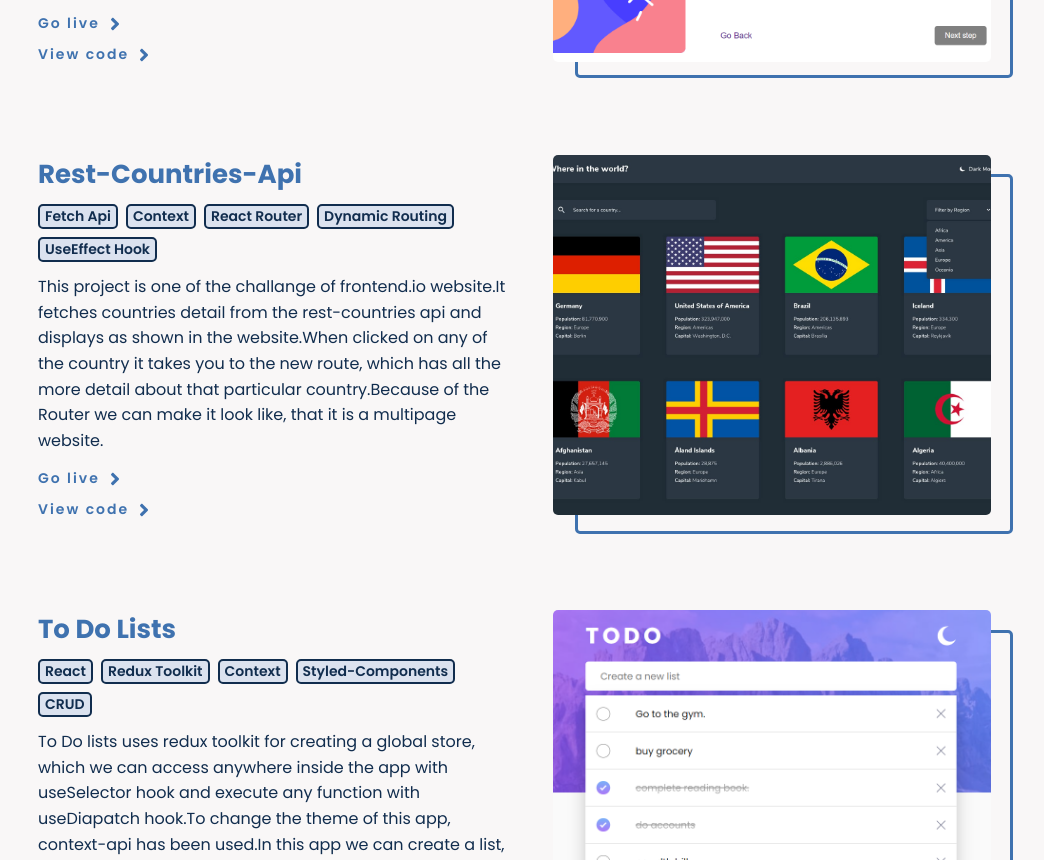
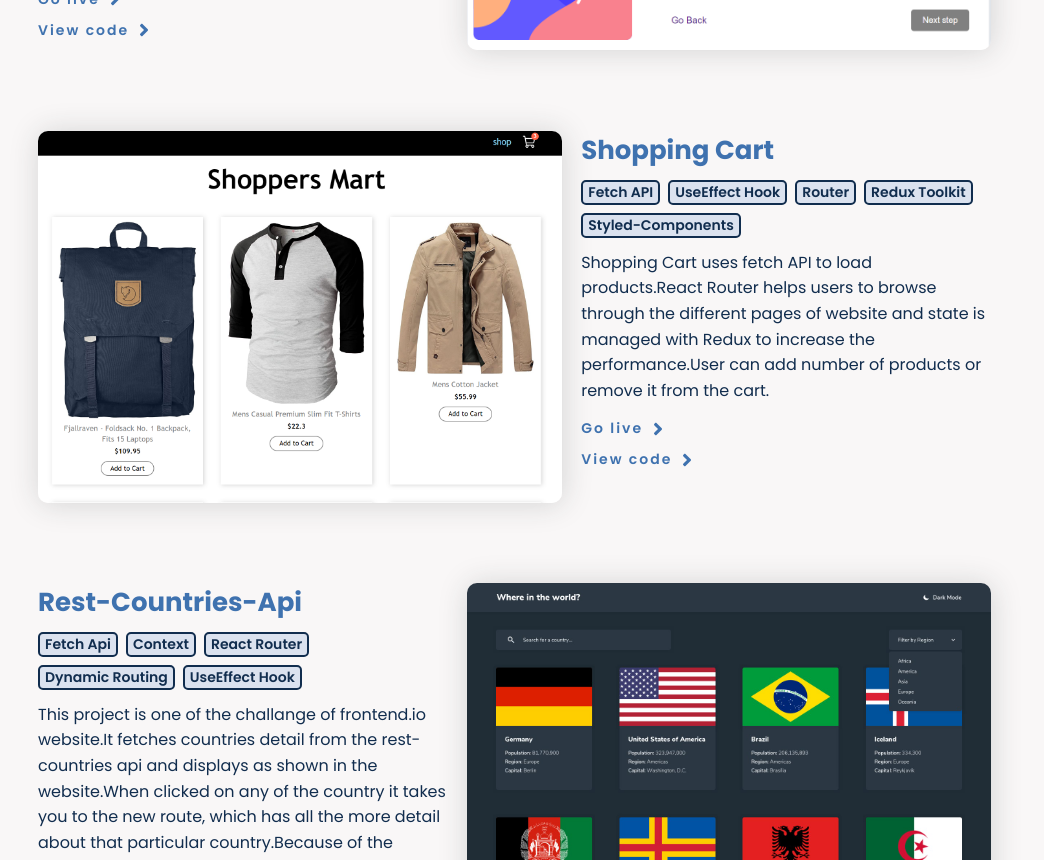
Before and after one commit to mila9n/Portfolio, a React (Create React App) app: page / in a window 1280 px wide. Shown: the part 1940-2800 px from the top of the page, without its empty margins (133-1177 px from the left). Built offline with nearby package versions, Linux system fonts and the light colour scheme.

Commit message:
changes in styling

```diff
--- a/src/Components/Header.js
+++ b/src/Components/Header.js
@@ -1,6 +1,6 @@
 import React from "react";
 import { HeaderStyle } from "./Styles/Header.styled";
-import { FaBars, FaCaretRight } from "react-icons/fa";
+import { FaBars } from "react-icons/fa";
 
 const Header = () => {
   const [burgarButton, setBurgarButton] = React.useState(false);
--- a/src/Components/ProjectDetail.js
+++ b/src/Components/ProjectDetail.js
@@ -12,6 +12,9 @@ const ProjectDetail = (props) => {
             return <span key={index}>{item}</span>;
           })}
         </div>
+        <a href={props.live} target="_blank" className="tablet-image">
+          <img src={props.img} />
+        </a>
         <p>{props.description}</p>
         <div className="live__link">
           <a href={props.live} target="_blank">
--- a/src/Components/ProjectsData.js
+++ b/src/Components/ProjectsData.js
@@ -14,6 +14,21 @@ export default [
     img: "./images/multi-step-final.png",
     link: "https://github.com/mila9n/Multi-step-Form",
     live: "https://multi-step-form22.netlify.app/",
+  },
+  {
+    title: "Shopping Cart",
+    tags: [
+      "Fetch API",
+      "UseEffect Hook",
+      "Router",
+      "Redux Toolkit",
+      "Styled-Components",
+    ],
+    description:
+      "Shopping Cart uses fetch API to load products.React Router helps users to browse through the different pages of website and state is managed with Redux to increase the performance.User can add number of products or remove it from the cart.",
+    img: "./images/shopping cart.png",
+    link: "https://github.com/mila9n/Shopping-Cart",
+    live: "https://shopping-cart-222.netlify.app/",
   },
   {
     title: "Rest-Countries-Api",
@@ -39,21 +54,7 @@ export default [
     link: "https://github.com/mila9n/To-Do-List",
     live: "https://todo-app-22.netlify.app",
   },
-  {
-    title: "Shopping Cart",
-    tags: [
-      "Fetch API",
-      "UseEffect Hook",
-      "Router",
-      "Redux Toolkit",
-      "Styled-Components",
-    ],
-    description:
-      "Shopping Cart uses fetch API to load products.React Router helps users to browse through the different pages of website and state is managed with Redux to increase the performance.User can add number of products or remove it from the cart.",
-    img: "./images/shopping cart.png",
-    link: "https://github.com/mila9n/Shopping-Cart",
-    live: "https://shopping-cart-222.netlify.app/",
-  },
+
   {
     title: "Rating App",
     tags: ["React", "Styled-Components", "useState", "Conditional rendering"],
--- a/src/Components/Styles/ProjectDetail.styled.js
+++ b/src/Components/Styles/ProjectDetail.styled.js
@@ -7,41 +7,25 @@ export const ProjectDetailStyle = styled.div`
   justify-content: space-between;
 
   & > .details {
-    width: 50%;
+    width: 43%;
   }
 
   & > .image {
-    width: 46%;
-    position: relative;
-    z-index: 1;
-
+    width: 55%;
     img {
       width: 100%;
-      height: 96%;
-      object-fit: cover;
       cursor: pointer;
-      border-radius: 5px;
+      box-shadow: 1px 1px 30px lightgray;
+      transition: box-shadow 400ms ease-in-out;
+      border-radius: 10px;
     }
   }
-
-  .image::after {
-    content: "";
-    width: 100%;
-    height: 96%;
-    top: 5%;
-    right: -5%;
-    position: absolute;
-    z-index: -1;
-    border-radius: 5px;
-    border: 3px solid rgb(63, 114, 175);
-    transition: all 200ms ease-in-out;
+  img:hover {
+    box-shadow: 10px 10px 30px lightgray;
   }
 
-  .image:hover::after {
-    width: 102%;
-    height: 98%;
-    top: -1%;
-    right: -1%;
+  .tablet-image {
+    display: none;
   }
 
   h3 {
@@ -111,7 +95,27 @@ export const ProjectDetailStyle = styled.div`
   @media (max-width: 800px) {
     & {
       flex-direction: column;
-      margin: 50px auto 60px;
+      margin: 30px auto 20px;
+    }
+
+    .tablet-image {
+      display: flex;
+      width: 100%;
+      margin: 15px 0;
+
+      img {
+        margin: 0 auto;
+        cursor: pointer;
+        box-shadow: 1px 1px 30px lightgray;
+        transition: box-shadow 400ms ease-in-out;
+      }
+    }
+    img:hover {
+      box-shadow: 10px 10px 30px lightgray;
+    }
+
+    & > .image {
+      display: none;
     }
 
     & > .details {
@@ -120,30 +124,12 @@ export const ProjectDetailStyle = styled.div`
     }
 
     & > .image {
-      width: 100%;
+      width: 80%;
+      margin: 0 auto;
     }
 
     .link {
       margin: 5px 0 0;
-    }
-
-    .image::after {
-      content: "";
-      width: 100%;
-      height: 100%;
-      top: 3%;
-      right: -3%;
-      position: absolute;
-      z-index: -1;
-      border-radius: 5px;
-      border: 3px solid rgb(63, 114, 175);
-      transition: all 200ms ease-in-out;
-    }
-    .image:hover::after {
-      width: 102%;
-      height: 102%;
-      top: -1%;
-      right: -1%;
     }
   }
 
--- a/src/Components/Styles/introduction.styled.js
+++ b/src/Components/Styles/introduction.styled.js
@@ -83,16 +83,16 @@ export const IntroductionStyle = styled.section`
       }
     }
     & > div:nth-of-type(2) {
-      width: 350px;
-      height: 350px;
+      width: 300px;
+      height: 300px;
       overflow: hidden;
       background-color: #dbe2ef;
-      box-shadow: 10px 10px 2px #112d4e;
+      box-shadow: 6px 6px 10px #112d4e;
       transition: box-shadow 300ms ease-in-out;
       border-left: 1px solid #112d4e;
       border-top: 1px solid #112d4e;
       &:hover {
-        box-shadow: 15px 15px 2px #112d4e;
+        box-shadow: 8px 8px 10px #112d4e;
       }
     }
   }
@@ -172,12 +172,12 @@ export const IntroductionStyle = styled.section`
 
     & > .container > div:nth-of-type(2) {
       margin-bottom: 50px;
-      box-shadow: 5px 5px 2px #112d4e;
-      width: 250px;
-      height: 250px;
+      box-shadow: 4px 4px 10px #112d4e;
+      width: 200px;
+      height: 200px;
 
       &:hover {
-        box-shadow: 8px 8px 2px #112d4e;
+        box-shadow: 6px 6px 10px #112d4e;
       }
     }
   } ;
--- a/src/Components/Styles/projects.styled.js
+++ b/src/Components/Styles/projects.styled.js
@@ -5,6 +5,16 @@ export const ProjectsStyle = styled.section`
   max-width: 1000px;
   margin: 50px auto;
   padding: 16px;
+
+  & > div:nth-of-type(even) {
+    flex-direction: row-reverse;
+  }
+
+  @media (max-width: 800px) {
+    & > div:nth-of-type(even) {
+      flex-direction: column;
+    }
+  }
 
   @media (max-width: 950px) {
     & {
```
